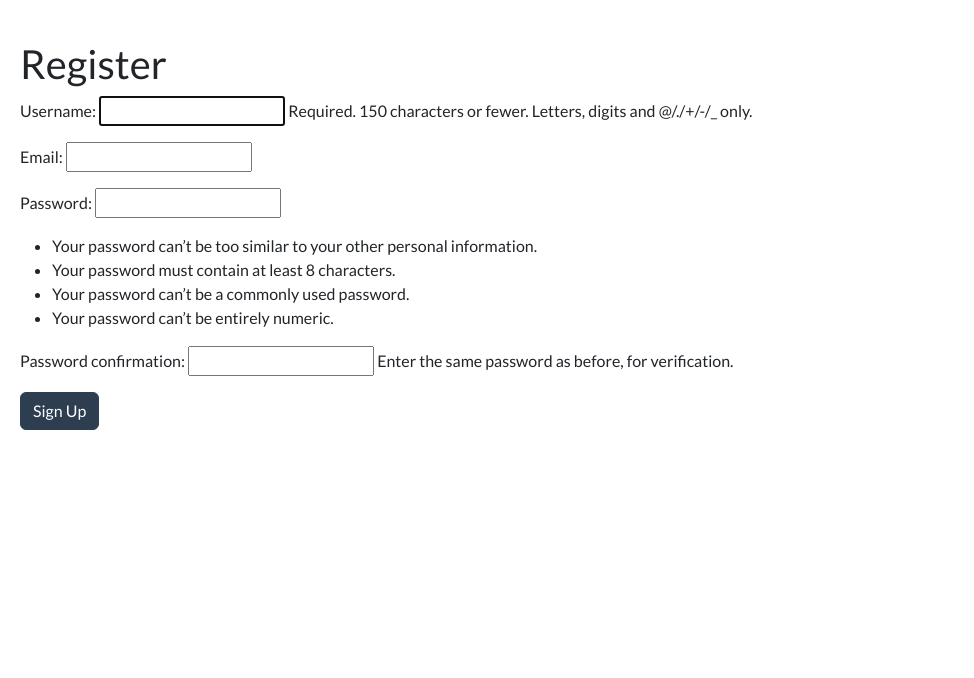
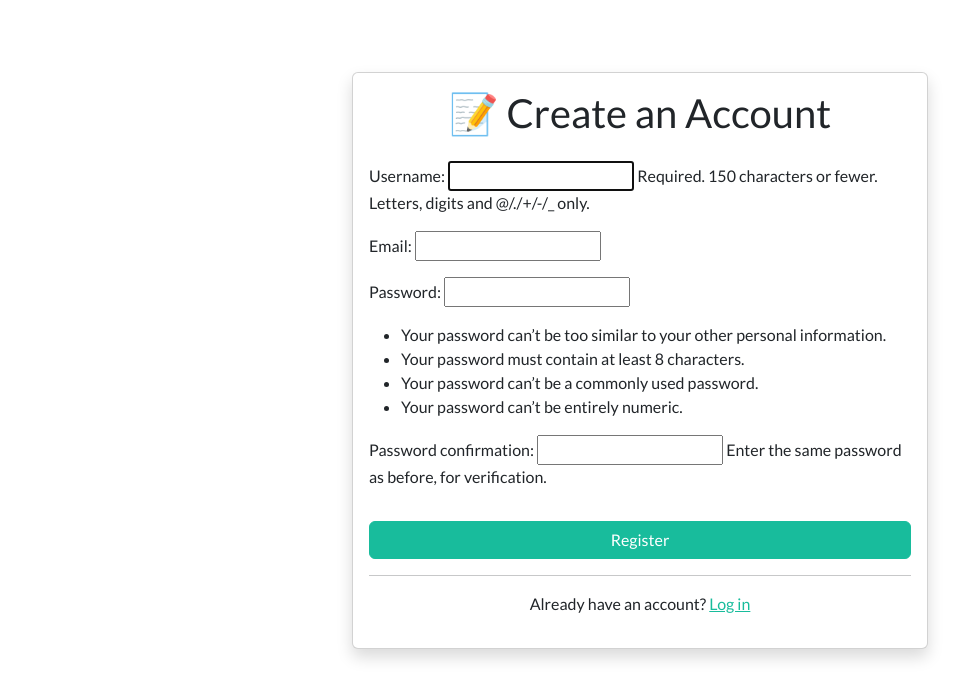
Before and after one commit to Tom-Stout325/12Drones, a Django app: page /register/ in a window 1280 px wide. Shown: the part 122-800 px from the top of the page, without its empty margins (0-974 px from the left). Run offline with Django 5.2, Linux system fonts and the light colour scheme; some libraries are stand-ins or nearby versions; some web fonts are replaced.

Commit message:
updated registration page

```diff
--- a/project/settings.py
+++ b/project/settings.py
@@ -100,6 +100,8 @@ EMAIL_HOST_PASSWORD = env('EMAIL_HOST_PASSWORD')
 DEFAULT_FROM_EMAIL = env('DEFAULT_FROM_EMAIL')
 
 
+EMAIL_BACKEND = 'django.core.mail.backends.console.EmailBackend'
+
 DEFAULT_FILE_STORAGE = 'storages.backends.s3boto3.S3Boto3Storage'
 
 AWS_ACCESS_KEY_ID = os.environ.get('AWS_ACCESS_KEY_ID')
@@ -109,8 +111,6 @@ AWS_S3_REGION_NAME = os.environ.get('AWS_S3_REGION_NAME', 'us-east-1')
 
 AWS_QUERYSTRING_AUTH = False  # Set to True for private URLs
 AWS_DEFAULT_ACL = None
-
-
 
 AUTH_PASSWORD_VALIDATORS = [
     {
@@ -146,7 +146,7 @@ SESSION_EXPIRE_AT_BROWSER_CLOSE = False
 
 
 
-#_-_-_-_-_-_-_-_-_-_-_-_-_-_-_-_-_-_-_-_-_-_-_-_-_-_-_-_-_-_-_-_-_-_-_-_-  CUSTOM SETTINGS
+#_-_-_-_-_-_-_-_-_-_-_-_-_-_-_-_-_-_-_-  CUSTOM SETTINGS
 
 MIDDLEWARE.insert(1, "whitenoise.middleware.WhiteNoiseMiddleware")
 STATICFILES_STORAGE = 'whitenoise.storage.CompressedManifestStaticFilesStorage'
--- a/templates/registration/register.html
+++ b/templates/registration/register.html
@@ -1,9 +1,33 @@
 {% extends "index.html" %}
+
+{% block title %}Register{% endblock %}
+
 {% block content %}
-<h2>Register</h2>
-<form method="post">
-  {% csrf_token %}
-  {{ form.as_p }}
-  <button class="btn btn-primary" type="submit">Sign Up</button>
-</form>
+<div class="container mt-5" style="max-width: 600px;">
+  <div class="card shadow">
+    <div class="card-body">
+      <h2 class="mb-4 text-center">📝 Create an Account</h2>
+
+      {% if messages %}
+        {% for message in messages %}
+          <div class="alert alert-warning alert-dismissible fade show" role="alert">
+            {{ message }}
+            <button type="button" class="btn-close" data-bs-dismiss="alert" aria-label="Close"></button>
+          </div>
+        {% endfor %}
+      {% endif %}
+
+      <form method="post" novalidate>
+        {% csrf_token %}
+        {{ form.as_p }}
+        <button type="submit" class="btn btn-success w-100 mt-3">Register</button>
+      </form>
+
+      <hr>
+      <p class="text-center">
+        Already have an account? <a href="{% url 'login' %}">Log in</a>
+      </p>
+    </div>
+  </div>
+</div>
 {% endblock %}
```
Also changed, not shown: app/views.py (+12 -1 lines).
